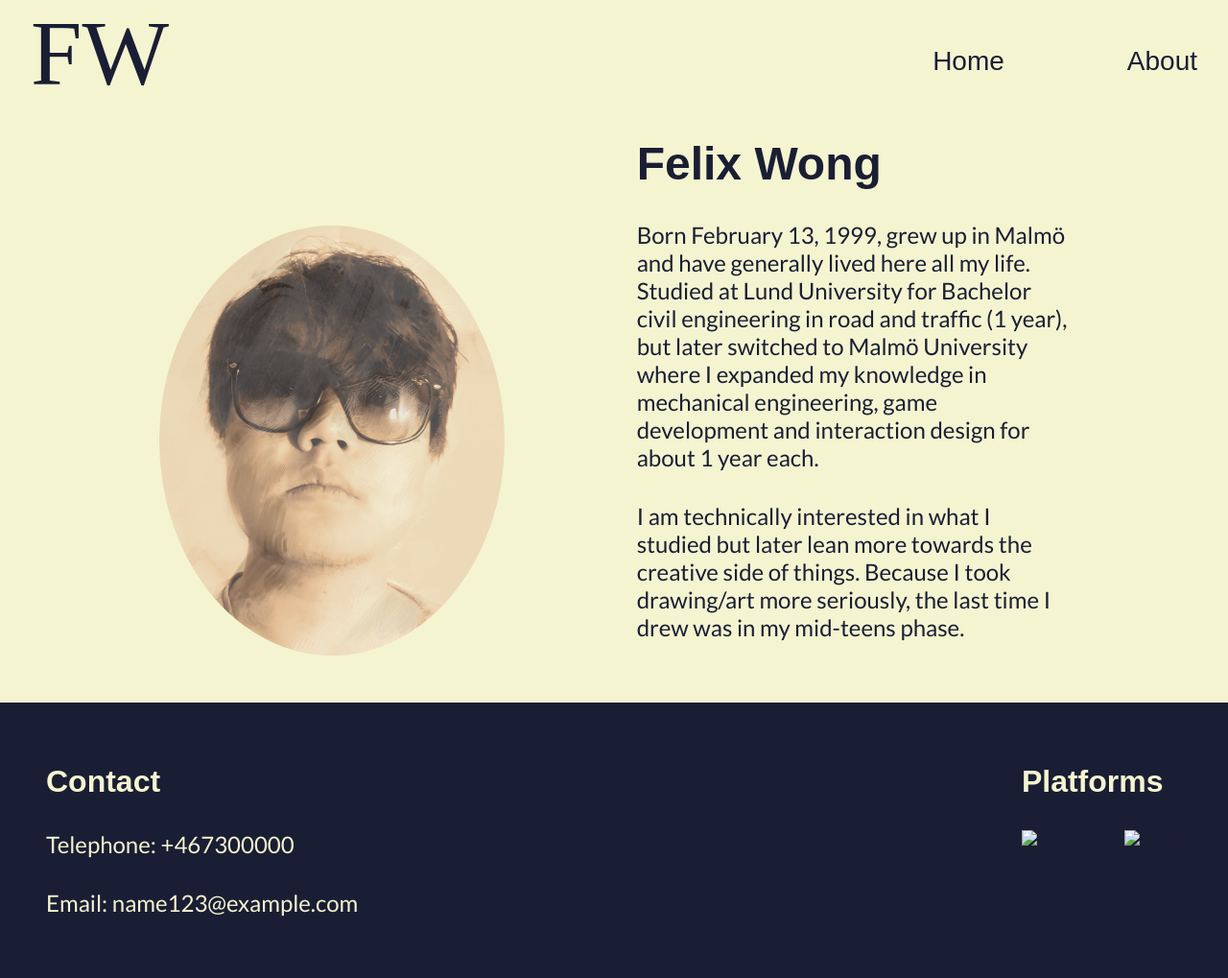
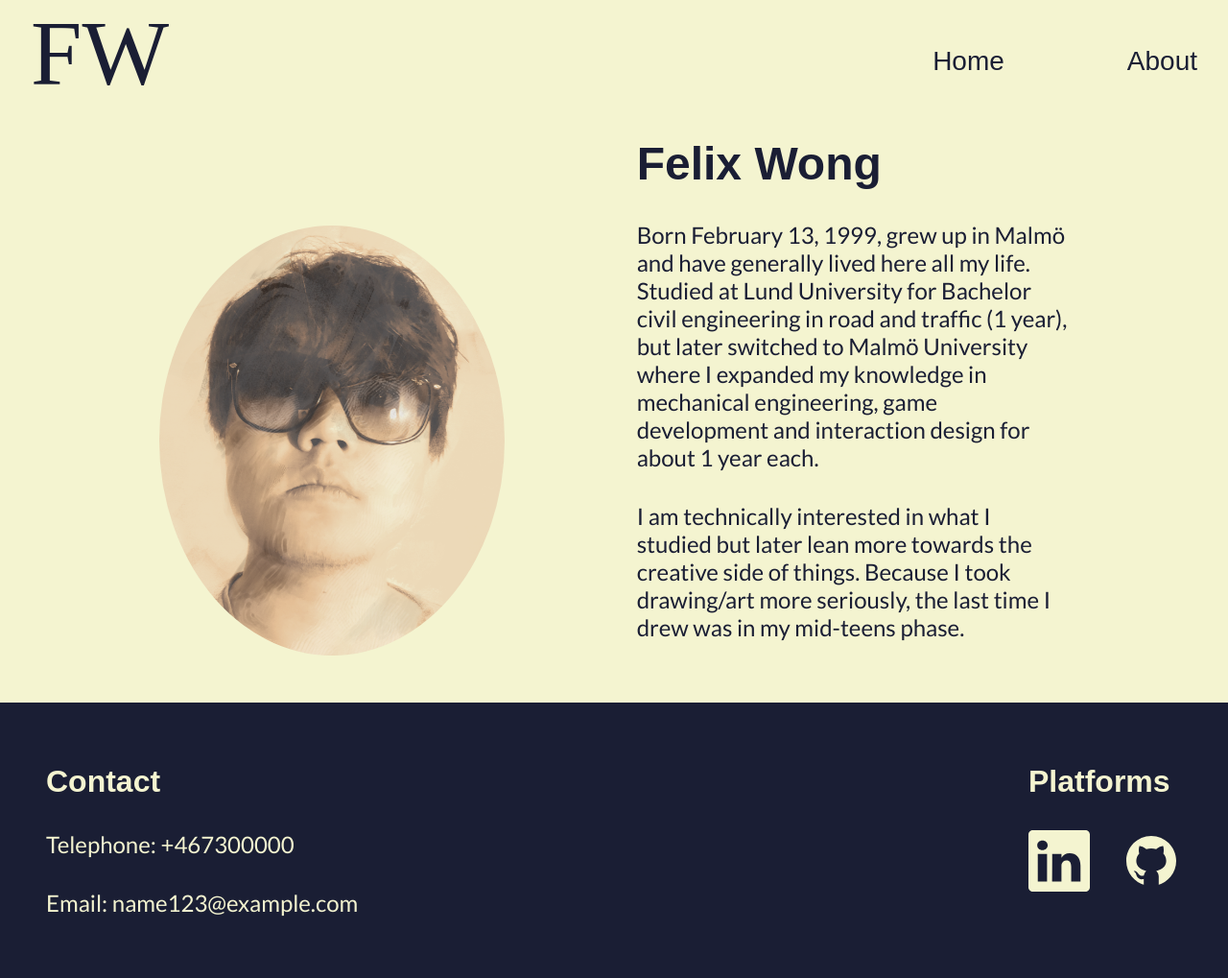
Before and after one commit to Felwo/FE22-html-slutprojekt-felix-wong, a plain HTML site: page html/about.html in a window 1280 px wide. Shown: the whole page at 96% size. Drawn offline with Linux system fonts and the light colour scheme; a web font is replaced by a local one.

Commit message:
pathing fixed for about.html

```diff
--- a/html/about.html
+++ b/html/about.html
@@ -44,12 +44,12 @@
             <div class="icons">
                 <ul>
                     <a href="https://www.linkedin.com/" target="_blank">
-                        <img src="./images/linkedin.svg" alt="LinkedIn">
+                        <img src="../images/linkedin.svg" alt="LinkedIn">
                     </a>
                 </ul>
                 <ul>
                     <a href="https://github.com/" target="_blank">
-                        <img src="./images/icons8-github.svg" alt="Github">
+                        <img src="../images/icons8-github.svg" alt="Github">
                     </a>
                 </ul>
             </div>
```
